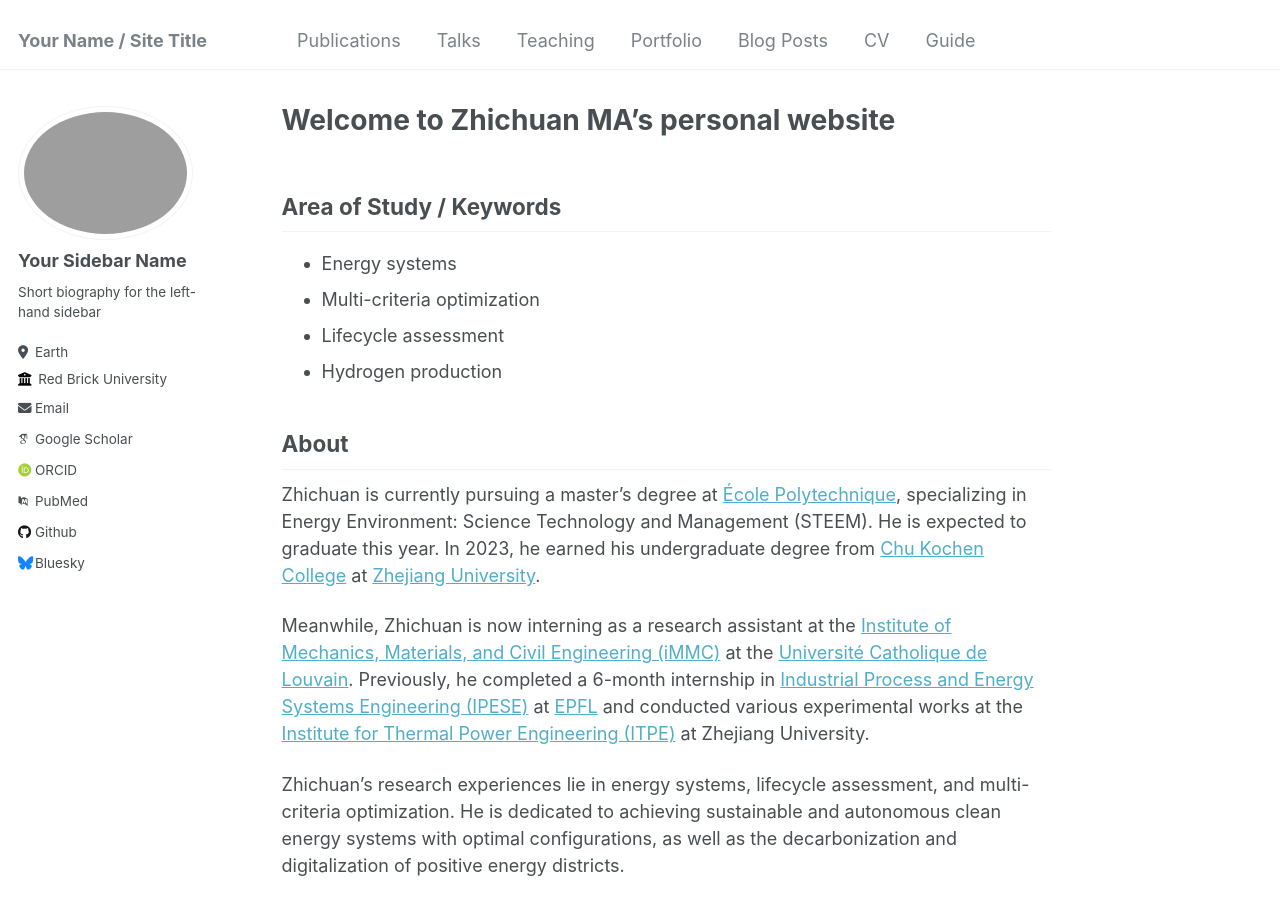
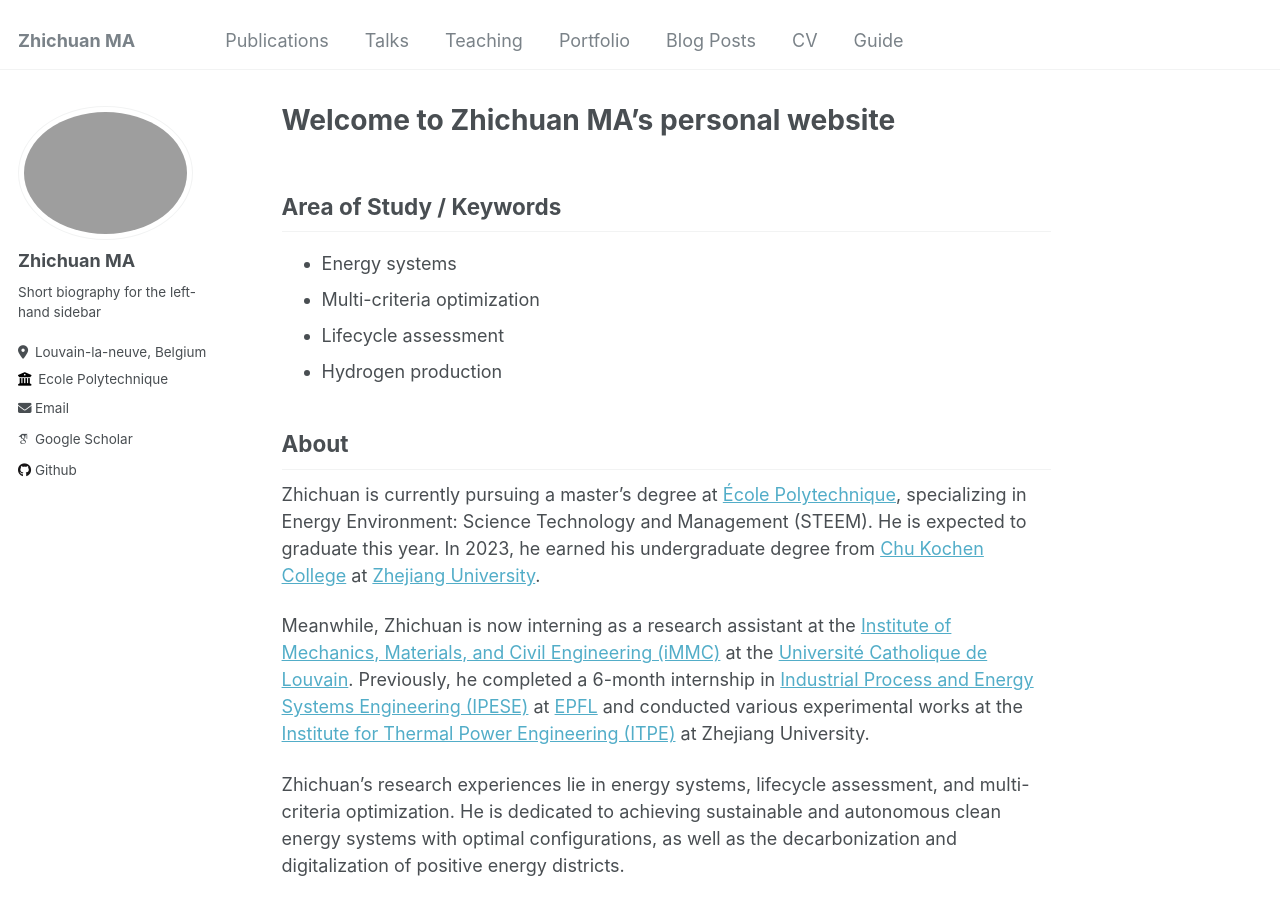
Before and after one commit to zhichuanma/zhichuanma.github.io, a Jekyll site: the page built from _pages/about.md, in a window 1280 px wide and 900 px high. Built offline with Jekyll 4.4.1, drawn with Linux system fonts in a browser that asks for light colours; some web fonts are replaced.

Commit message:
Update _config.yml

```diff
--- a/_config.yml
+++ b/_config.yml
@@ -8,7 +8,7 @@
 
 # Basic Site Settings
 locale                   : "en-US"
-title                    : "Your Name / Site Title"
+title                    : "Zhichuan MA"
 title_separator          : "-"
 name                     : &name "Your Name"
 description              : &description "personal description"
@@ -22,33 +22,33 @@ repository               : "zhichuanma/zhichuanma.github.io"
 author:
   # Biographic information
   avatar           : "profile.png"
-  name             : "Your Sidebar Name"
+  name             : "Zhichuan MA"
   pronouns         : # example: "she/her"
   bio              : "Short biography for the left-hand sidebar"
-  location         : "Earth"
-  employer         : "Red Brick University"
+  location         : "Louvain-la-neuve, Belgium"
+  employer         : "Ecole Polytechnique"
   uri              : # URL
-  email            : "none@example.org"
+  email            : "zhichuan.ma@polytechnique.edu"
 
   # Academic websites
   arxiv            : # URL - Update with the correct link to your profile
-  googlescholar    : "https://scholar.google.com/citations?user=PS_CX0AAAAAJ"
+  googlescholar    : "https://scholar.google.com/citations?user=_3ZlO-AAAAAJ&hl=zh-CN"
   impactstory      : # URL
-  orcid            : "http://orcid.org/yourorcidurl"
+  orcid            : # "http://orcid.org/yourorcidurl"
   semantic         : # URL
-  pubmed           : "https://www.ncbi.nlm.nih.gov/pubmed/?term=john+snow"
+  pubmed           : # "https://www.ncbi.nlm.nih.gov/pubmed/?term=john+snow"
   researchgate     : # URL
 
   # Repositories and software development
   bitbucket        : # Username - Update with your username on the site
   codepen          : # Username
   dribbble         : # Username
-  github           : "academicpages"
+  github           : "zhichuanma"
   kaggle           : # Username
   stackoverflow    : # User number or user number and name (i.e., use "1" or "1/jeff-atwood")
 
   # Social media
-  bluesky          : "bsky.app" # Replace this with you Bluesky username
+  bluesky          : # "bsky.app" # Replace this with you Bluesky username
   facebook         : # Username
   flickr           : # Username
   foursquare       : # Username
```
